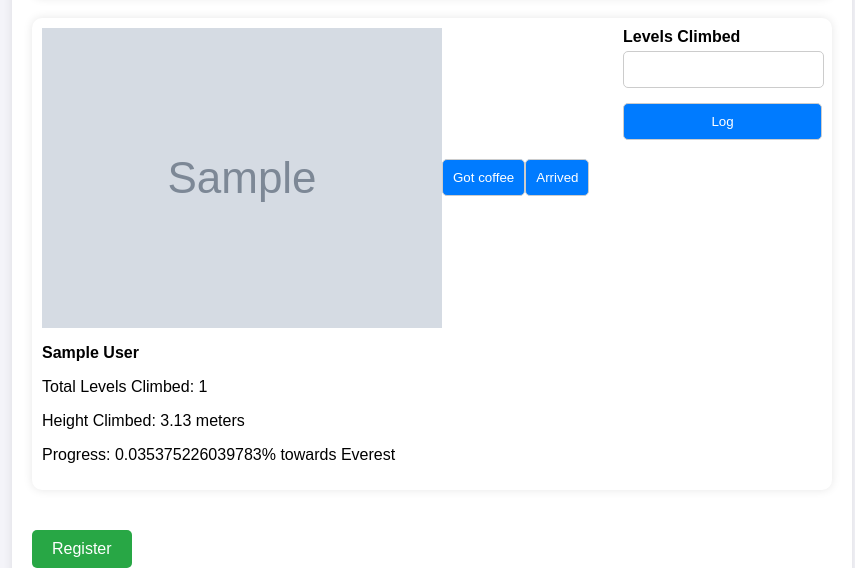
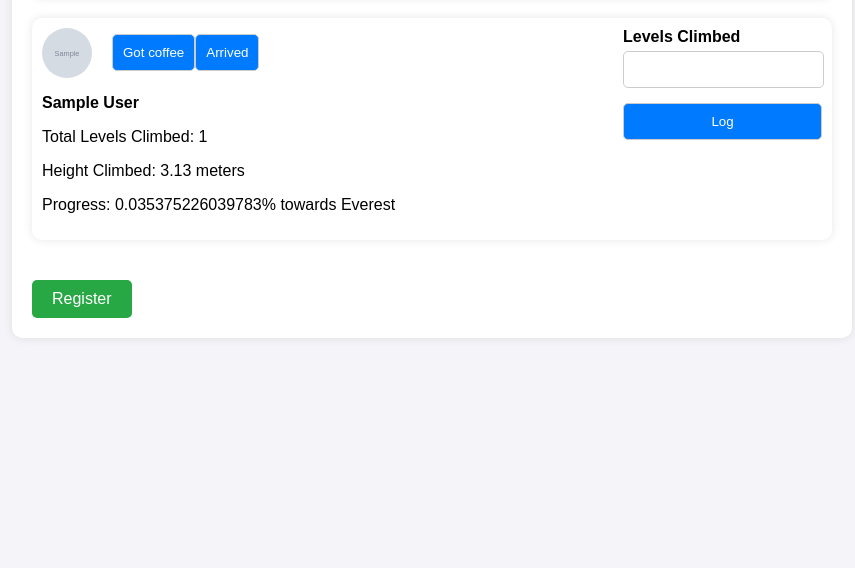
Before and after one commit to lukovdm/MercatorStairClimberTrackerDashboard, a Flask app: page / in a window 1280 px wide. Shown: the part 722-1290 px from the top of the page, without its empty margins (208-1063 px from the left). After the commit the page ends 1040 px from the top, so only its background shows below. Run offline with Flask 3, Linux system fonts and the light colour scheme; tables that the repository leaves empty hold one stand-in row (values such as "Sample post"); grey boxes marked "Sample" are stand-in pictures; some libraries are stand-ins or nearby versions.

```diff
--- a/static/styles.css
+++ b/static/styles.css
@@ -64,6 +64,13 @@ form .error {
     font-size: 0.9em;
 }
 
+.profile-pic {
+    width: 50px;
+    height: 50px;
+    border-radius: 50%;
+    margin-right: 20px;
+}
+
 form input[type="text"], form input[type="number"], form input[type="file"] {
     width: calc(100% - 20px);
     padding: 10px;
```
